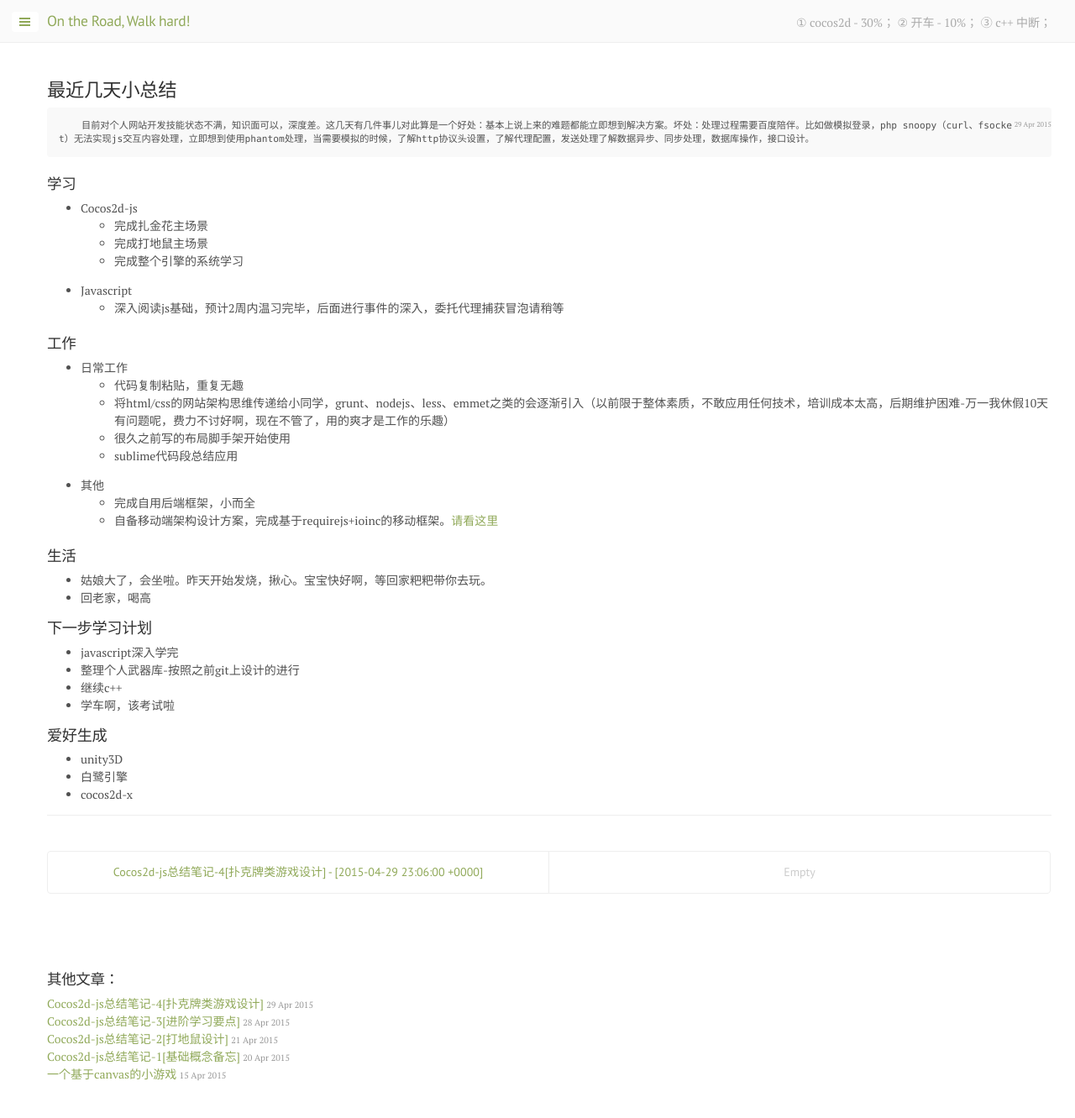
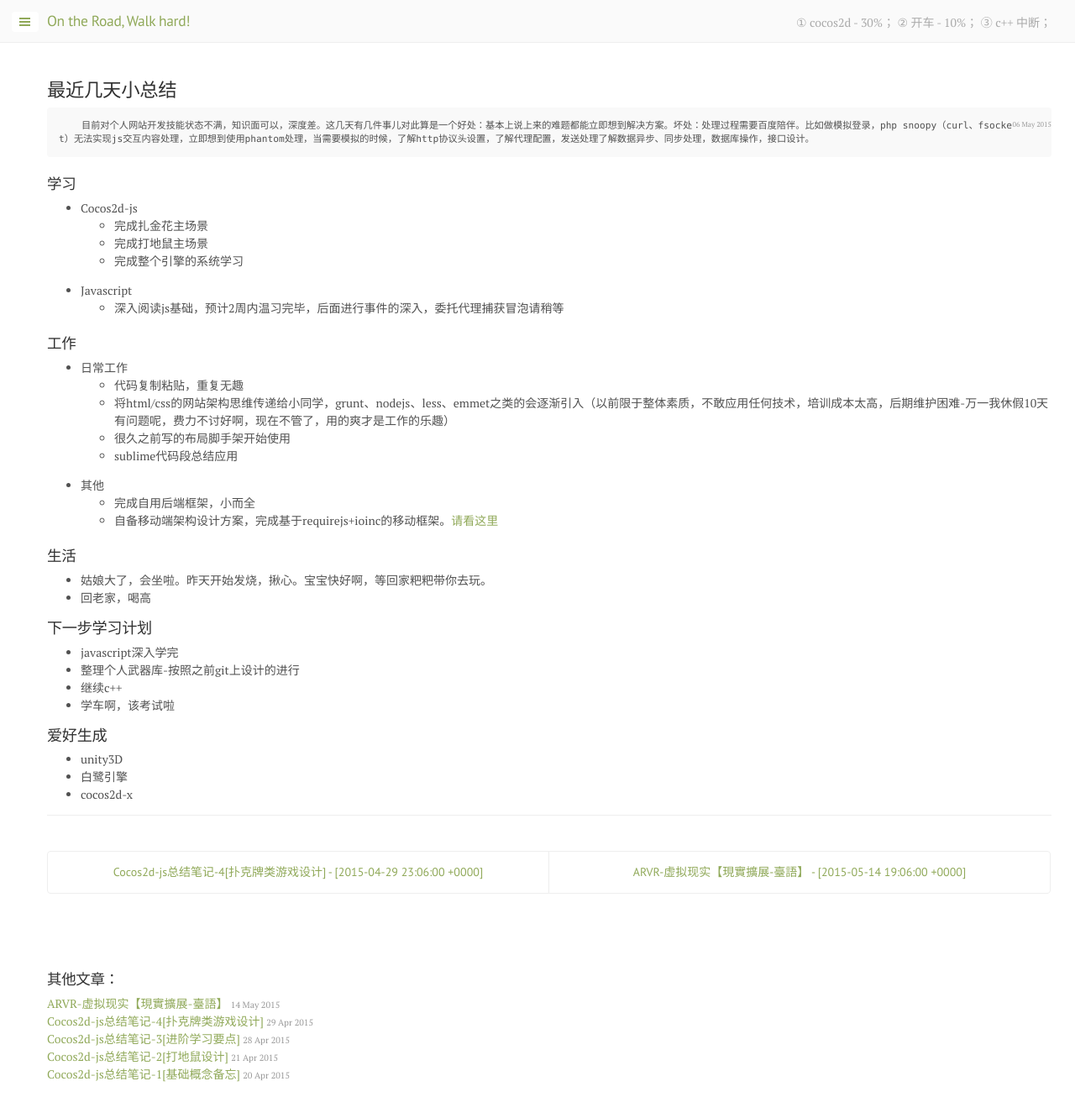
Before and after one commit to maskkid/maskkid.github.io, a Jekyll site: the page built from _posts/2015-05-06-recent_summary.md, in a window 1280 px wide. Shown: the whole page at 84% size. Built offline with Jekyll 4.4.1, drawn with Linux system fonts in a browser that asks for light colours; Markdown is read by kramdown in place of the engine named in the settings; comment, search, counter and statistics services are not loaded; part of the change alters nothing that is shown.

Commit message:
add new post

```diff
--- a/_posts/2015-05-06-recent_summary.md
+++ b/_posts/2015-05-06-recent_summary.md
@@ -1,7 +1,7 @@
 ---
 layout: post
 title: "最近几天小总结"
-date: 2015-04-29 23:06
+date: 2015-05-06 23:06
 category : diary
 ---
         目前对个人网站开发技能状态不满，知识面可以，深度差。这几天有几件事儿对此算是一个好处：基本上说上来的难题都能立即想到解决方案。坏处：处理过程需要百度陪伴。比如做模拟登录，php snoopy（curl、fsocket）无法实现js交互内容处理，立即想到使用phantom处理，当需要模拟的时候，了解http协议头设置，了解代理配置，发送处理了解数据异步、同步处理，数据库操作，接口设计。
--- /dev/null
+++ b/_posts/2015-05-14-arvr.md
@@ -0,0 +1,24 @@
+---
+layout: post
+title: "ARVR-虚拟现实【現實擴展-臺語】"
+date: 2015-05-14 19:06
+category : tech
+---
+        最近十来天基本关注游戏，从2D-3D，3D的学到的大知识点有：建模（blender、3dmax、maya），动作游戏（unity3D、threejs）。
+
+        因为unity3D主要的脚本是C#，期间学习C#、asp.net一天，基本了解asp.net网站架构的过程和基本原理，可处理asp.net网站的一般问题。
+
+        这里主要介绍下个人比较感兴趣的ARVR。
+
+###软件
+* Unity3D
+* vuforia SDK
+* vuforia scanser（android/ios）
+
+###操作流程
+1. 生成3D模型
+2. 导入Unity3d
+3. build
+
+###结果
+实现图片自动识别为模型，匹配摄像头的现实世界
```
